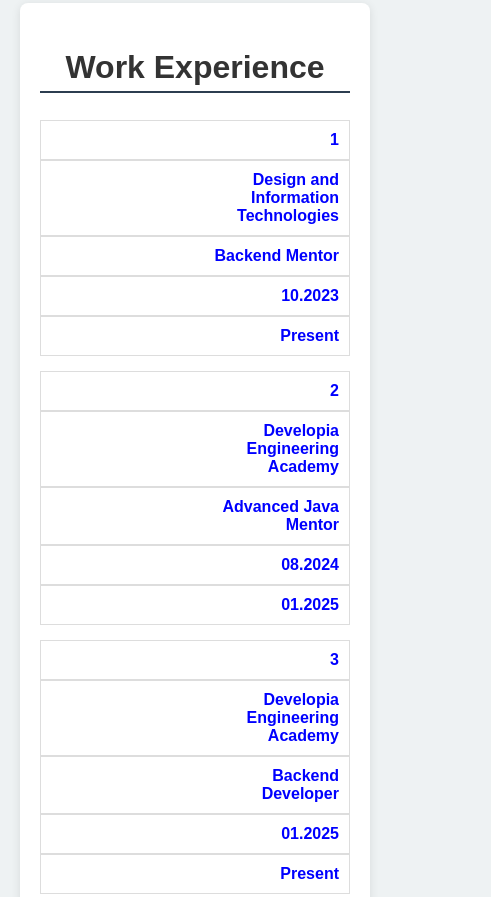
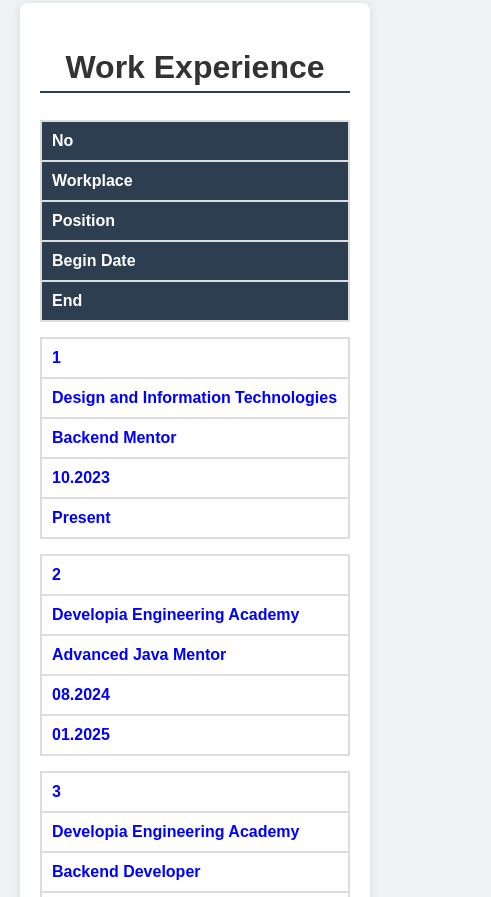
Before and after one commit to Nubarq/portfolio.github.io, a plain HTML site: page index.html in a window 390 px wide. Shown: the part 1060-1957 px from the top of the page, 491 px wide, since content can reach past the window. Drawn offline with Linux system fonts and the light colour scheme.

Commit message:
final part

```diff
--- a/index.html
+++ b/index.html
@@ -110,31 +110,40 @@
     background-color: #e67e22; /* Darker gold on hover */
 }
 @media (max-width: 600px) {
-            table, thead, tbody, th, td, tr {
-                display: block;
+    table {
+        width: 100%; /* Ensure table takes full width */
+    }
+    th, td {
+        display: block; /* Make table cells block elements */
+        width: 100%; /* Full width for each cell */
+        box-sizing: border-box; /* Ensure padding is included in the width */
     }
     th {
-                position: absolute;
-                left: -9999px;
+        position: relative; /* Remove absolute positioning for table header */
+        left: 0; /* Reset left positioning */
     }
     tr {
-                margin-bottom: 15px;
+        margin-bottom: 15px; /* Space between rows */
+        display: block; /* Make rows block elements */
+        border: 1px solid #ddd; /* Add a border around each row */
     }
     td {
-                text-align: right;
-                padding-left: 50%;
-                position: relative;
+        text-align: left; /* Align text to the left */
+        padding: 10px; /* Ensure padding is consistent */
+        position: relative; /* Reset position for table cells */
     }
     td::before {
-                content: attr(data-label);
-                position: absolute;
-                left: 10px;
-                width: calc(50% - 20px);
-                padding-right: 10px;
-                white-space: nowrap;
-                text-align: left;
+        content: attr(data-label); /* Display data label */
+        font-weight: bold; /* Make labels bold */
+        position: absolute; /* Position labels absolutely */
+        left: 10px; /* Add some space on the left */
+        width: calc(50% - 20px); /* Adjust width */
+        padding-right: 10px; /* Space to the right */
+        white-space: nowrap; /* Prevent wrapping */
+        text-align: left; /* Align text to the left */
     }
 }
+
     </style>
 </head>
 <body>
```
Lines whose indentation alone changed are shown as unchanged.
